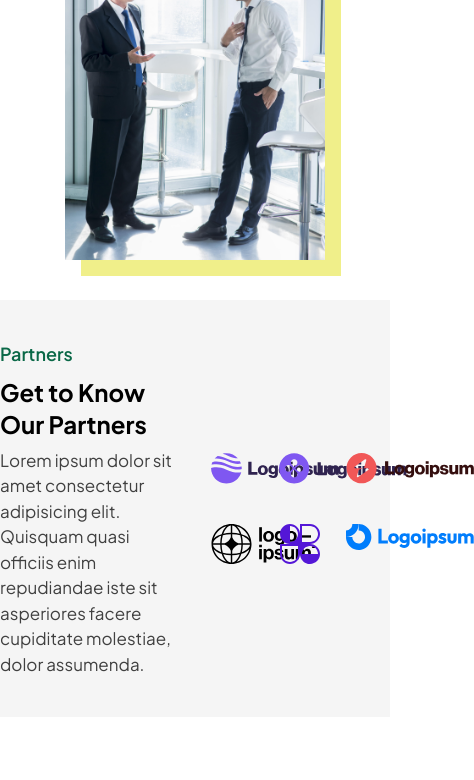
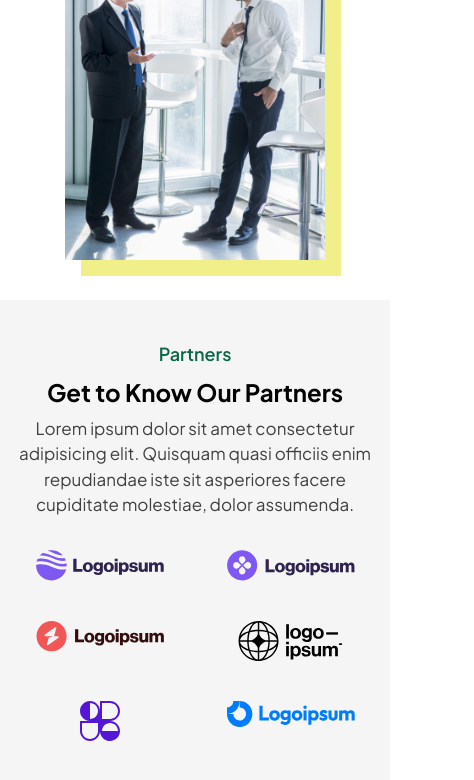
Before and after one commit to Lindrit-Sulaj/PA-Group, a Next.js app: page / in a window 390 px wide. Shown: the part 3587-4367 px from the top of the page, 474 px wide, since content can reach past the window. Built offline with nearby package versions, Linux system fonts and the light colour scheme.

Commit message:
clients section completed

```diff
--- /dev/null
+++ b/components/ui/accordion.tsx
@@ -0,0 +1,58 @@
+"use client"
+
+import * as React from "react"
+import * as AccordionPrimitive from "@radix-ui/react-accordion"
+import { ChevronDown } from "lucide-react"
+
+import { cn } from "@/lib/utils"
+
+const Accordion = AccordionPrimitive.Root
+
+const AccordionItem = React.forwardRef<
+  React.ElementRef<typeof AccordionPrimitive.Item>,
+  React.ComponentPropsWithoutRef<typeof AccordionPrimitive.Item>
+>(({ className, ...props }, ref) => (
+  <AccordionPrimitive.Item
+    ref={ref}
+    className={cn("border-b", className)}
+    {...props}
+  />
+))
+AccordionItem.displayName = "AccordionItem"
+
+const AccordionTrigger = React.forwardRef<
+  React.ElementRef<typeof AccordionPrimitive.Trigger>,
+  React.ComponentPropsWithoutRef<typeof AccordionPrimitive.Trigger>
+>(({ className, children, ...props }, ref) => (
+  <AccordionPrimitive.Header className="flex">
+    <AccordionPrimitive.Trigger
+      ref={ref}
+      className={cn(
+        "flex flex-1 items-center justify-between py-4 font-medium transition-all hover:underline [&[data-state=open]>svg]:rotate-180",
+        className
+      )}
+      {...props}
+    >
+      {children}
+      <ChevronDown className="h-4 w-4 shrink-0 transition-transform duration-200" />
+    </AccordionPrimitive.Trigger>
+  </AccordionPrimitive.Header>
+))
+AccordionTrigger.displayName = AccordionPrimitive.Trigger.displayName
+
+const AccordionContent = React.forwardRef<
+  React.ElementRef<typeof AccordionPrimitive.Content>,
+  React.ComponentPropsWithoutRef<typeof AccordionPrimitive.Content>
+>(({ className, children, ...props }, ref) => (
+  <AccordionPrimitive.Content
+    ref={ref}
+    className="overflow-hidden text-sm transition-all data-[state=closed]:animate-accordion-up data-[state=open]:animate-accordion-down"
+    {...props}
+  >
+    <div className={cn("pb-4 pt-0", className)}>{children}</div>
+  </AccordionPrimitive.Content>
+))
+
+AccordionContent.displayName = AccordionPrimitive.Content.displayName
+
+export { Accordion, AccordionItem, AccordionTrigger, AccordionContent }
--- a/package.json
+++ b/package.json
@@ -9,6 +9,7 @@
     "lint": "next lint"
   },
   "dependencies": {
+    "@radix-ui/react-accordion": "^1.1.2",
     "@radix-ui/react-dialog": "^1.0.5",
     "@radix-ui/react-separator": "^1.0.3",
     "@radix-ui/react-slot": "^1.0.2",
--- a/sections/clients.tsx
+++ b/sections/clients.tsx
@@ -2,14 +2,14 @@ import React from 'react'
 
 export default function Clients() {
   return (
-    <section className='bg-neutral-100 py-10 md:py-14 lg:py-20 md:my-14 lg:my-20 xl:my-24'>
-      <div className='max-w-[1150px] mx-auto flex gap-x-8 items-center'>
-        <div className="w-1/2">
-          <h3 className='font-semibold text-lg text-main'>Partners</h3>
-          <h2 className='text-2xl md:text-3xl lg:text-4xl lg:leading-[48px] font-bold mt-2'>Get to Know Our Partners</h2>
-          <p className='text-[17px] md:text-lg text-neutral-700 mt-2'>Lorem ipsum dolor sit amet consectetur adipisicing elit. Quisquam quasi officiis enim repudiandae iste sit asperiores facere cupiditate molestiae, dolor assumenda.</p>
+    <section className='bg-neutral-100 py-10 md:py-14 lg:py-20 md:my-14 lg:my-20 xl:my-24 px-4'>
+      <div className='max-w-[1150px] mx-auto flex flex-col lg:flex-row gap-x-8 gap-y-8 items-center'>
+        <div className="w-full lg:w-1/2">
+          <h3 className='font-semibold text-lg text-main text-center lg:text-left'>Partners</h3>
+          <h2 className='text-2xl md:text-3xl lg:text-4xl lg:leading-[48px] font-bold mt-2 text-center lg:text-left'>Get to Know Our Partners</h2>
+          <p className='text-[17px] md:text-lg text-neutral-700 mt-2 max-w-lg mx-auto lg:max-w-none lg:mx-0 text-center lg:text-left'>Lorem ipsum dolor sit amet consectetur adipisicing elit. Quisquam quasi officiis enim repudiandae iste sit asperiores facere cupiditate molestiae, dolor assumenda.</p>
         </div>
-        <div className="w-1/2 grid grid-cols-3 gap-x-6 gap-y-10">
+        <div className="w-full max-w-xl lg:w-1/2 grid grid-cols-2 md:grid-cols-3 gap-x-6 gap-y-10">
           <img src="../images/logoipsum-261.svg" className='max-w-32 mx-auto' alt="Logo Ipsum" />
           <img src="../images/logoipsum-262.svg" className='max-w-32 mx-auto' alt="Logo Ipsum" />
           <img src="../images/logoipsum-264.svg" className='max-w-32 mx-auto' alt="Logo Ipsum" />
```
Also changed, not shown: 1 other file (tests, documents, lock files or other folders).
